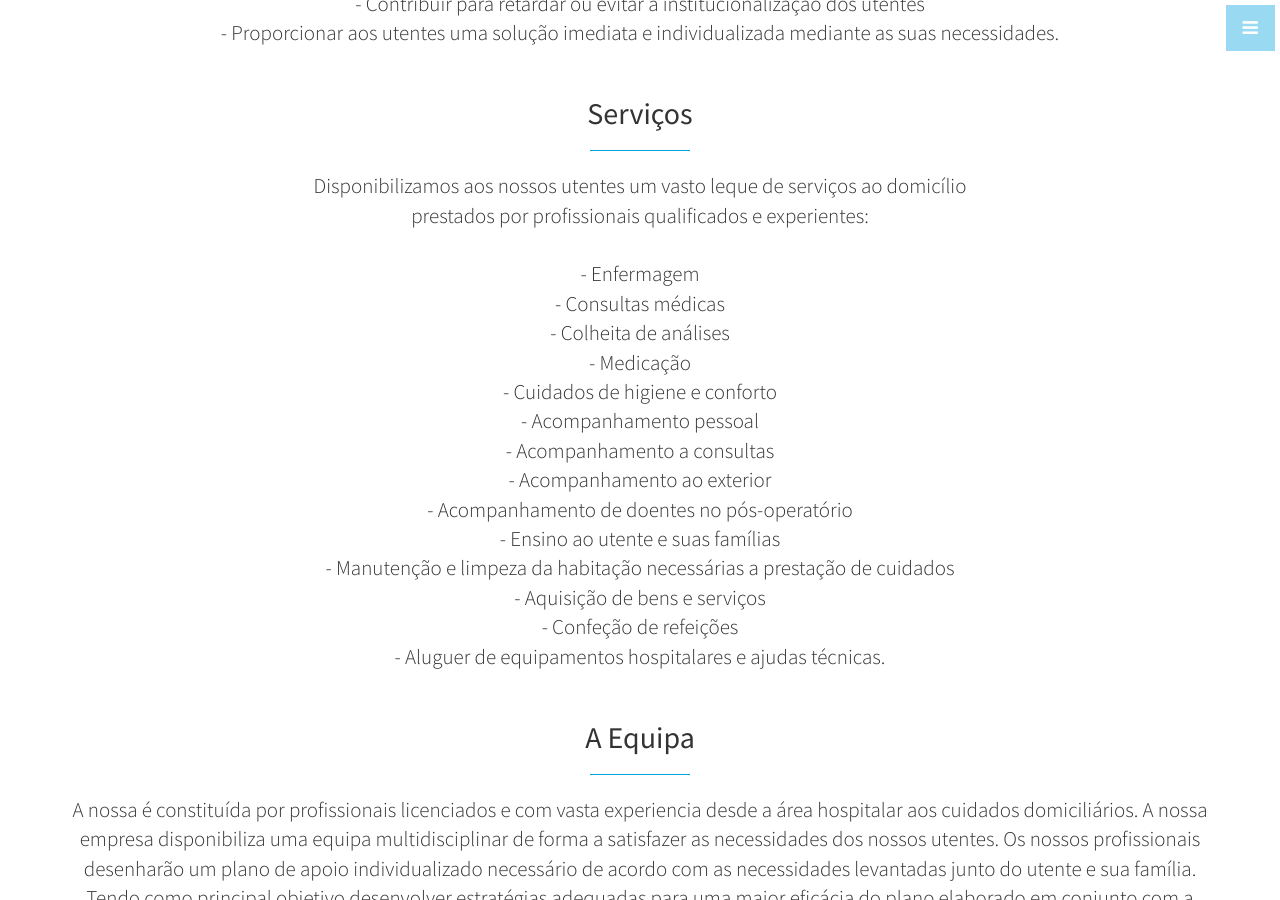
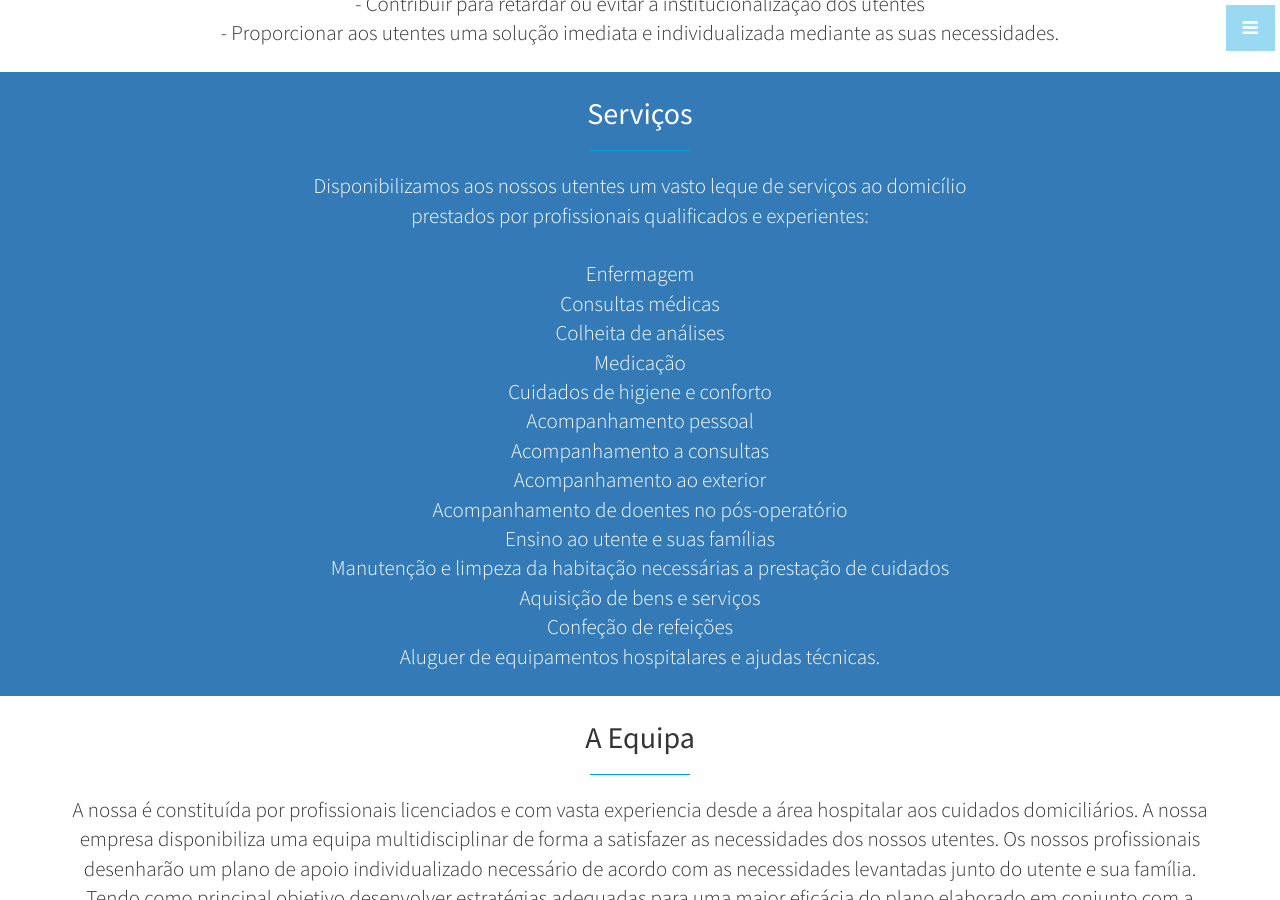
Before and after one commit to cuidarnolar/cuidarnolar, a Jekyll site: the page built from index.html, in a window 1280 px wide and 900 px high, scrolled down 1653 px. Built offline with Jekyll 4.4.1, drawn with Linux system fonts in a browser that asks for light colours; some of the changed text lies outside the part shown.

Commit message:
new logo

```diff
--- a/_config.yml
+++ b/_config.yml
@@ -9,7 +9,7 @@ baseurl: "/" # the subpath of your site, e.g. /blog/
 url: "http://cuidarnolar.pt" # the base hostname & protocol for your site
 
 # User setting
-owner: HILQSaude Lda
+owner: HILQ - Saude Lda
 email: geral@cuidarnolar.pt
 facebook_username:
 twitter_username:
--- a/_includes/footer.html
+++ b/_includes/footer.html
@@ -2,7 +2,7 @@
   <div class="container">
    <div class="row">
       <div class="col-lg-10 col-lg-offset-1 text-center">
-    <img class="brand-image" src="img/logo.gif"/>
+    <img class="brand-image" src="img/logo.png"/>
       </div>
   </div>
     <div class="row">
--- a/_includes/header.html
+++ b/_includes/header.html
@@ -1,7 +1,7 @@
 <header id="top" class="header">
   <div class="text-vertical-center">
     <h1>Cuidar no lar</h1>
-    <h3>Serviços de enfermagem</h3>
+    <h3>Prestação de cuidados individualizados e diferenciados no seu lar</h3>
     <br>
     <a href="#about" class="btn btn-dark btn-lg">Saiba mais</a>
   </div>
--- a/_includes/mission.html
+++ b/_includes/mission.html
@@ -1,4 +1,4 @@
-<section id="mission" class="about">
+<section id="mission" class="call-to-action bg-primary">
   <div class="container">
     <div class="row">
       <div class="col-lg-12 text-center">
--- a/_includes/navigation.html
+++ b/_includes/navigation.html
@@ -3,7 +3,7 @@
   <ul class="sidebar-nav">
     <a id="menu-close" href="#" class="btn btn-light btn-lg pull-right toggle"><i class="fa fa-times"></i></a>
     <li class="sidebar-brand">
-      <a href="#top"  onclick = $("#menu-close").click(); >Cuidar no lar</a>
+      <a href="#top"  onclick = $("#menu-close").click(); > <img class="brand-image navigation-icon" src="img/logonav.png"/>Cuidar no lar</a>
     </li>
     <li>
       <a href="#top" onclick = $("#menu-close").click(); ><i class="fa fa-home navigation-icon"  aria-hidden="true"></i>Menu</a>
--- a/_includes/services.html
+++ b/_includes/services.html
@@ -1,4 +1,4 @@
-<section id="services" class="about">
+<section id="services" class="call-to-action bg-primary">
   <div class="container">
     <div class="row">
       <div class="col-lg-12 text-center">
@@ -6,7 +6,7 @@
         <hr class="small blue">
         <!--p class="lead">Sempre ao seu dispor com os melhores serviços <a target="_blank" href="http://join.deathtothestockphoto.com/">Death to the Stock Photo</a>.</p-->
           <p class="lead"> Disponibilizamos aos nossos utentes um vasto leque de serviços ao domicílio<br> prestados por profissionais qualificados e experientes:<br><br>
-        - Enfermagem<br>- Consultas médicas<br>- Colheita de análises<br>- Medicação<br>- Cuidados de higiene e conforto<br>- Acompanhamento pessoal<br>- Acompanhamento a consultas<br>- Acompanhamento ao exterior<br>- Acompanhamento de doentes no pós-operatório<br>- Ensino ao utente e suas famílias <br>- Manutenção e limpeza da habitação necessárias a prestação de cuidados<br>- Aquisição de bens e serviços<br>- Confeção de refeições<br>- Aluguer de equipamentos hospitalares e ajudas técnicas.</p>
+        Enfermagem<br>Consultas médicas<br>Colheita de análises<br>Medicação<br>Cuidados de higiene e conforto<br>Acompanhamento pessoal<br>Acompanhamento a consultas<br>Acompanhamento ao exterior<br>Acompanhamento de doentes no pós-operatório<br>Ensino ao utente e suas famílias <br>Manutenção e limpeza da habitação necessárias a prestação de cuidados<br>Aquisição de bens e serviços<br>Confeção de refeições<br>Aluguer de equipamentos hospitalares e ajudas técnicas.</p>
       </div>
     </div>
     <!-- /.row -->
```
Also changed, not shown: img/logo.png, img/logo_old.gif (renamed from img/logo.gif), img/logonav.png (added).
